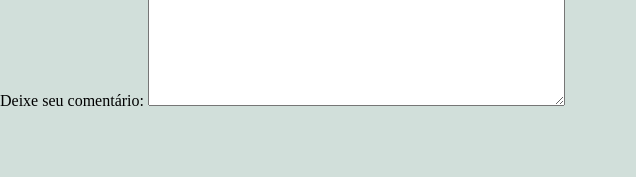
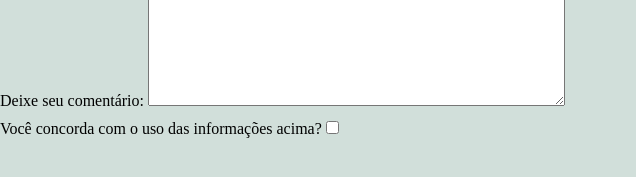
Before and after one commit to onyrius/trybewarts-project, a website: page index.html in a window 1280 px wide. Shown: the part 621-798 px from the top of the page, 0-636 px from the left. Drawn offline with Linux system fonts and the light colour scheme.

Commit message:
requisito 16

```diff
--- a/index.html
+++ b/index.html
@@ -125,10 +125,15 @@
             <label class="textarea" for="textarea">Deixe seu comentário:
             <textarea name="" id="textarea" cols="50" rows="10" maxlength="500"></textarea>
             </label>
+
+            <div class="side-by-side">
+                <label id="label-infos" for="">Você concorda com o uso das informações acima?
+                    <input type="checkbox" name="" id="agreement">
+                </label>
+            </div>
         </form>
 
         <img src="images/trybewarts-colored.svg" alt="logo Trybewarts" id="trybewarts-forms-logo">
-
     </main>
 
 </body>
```
